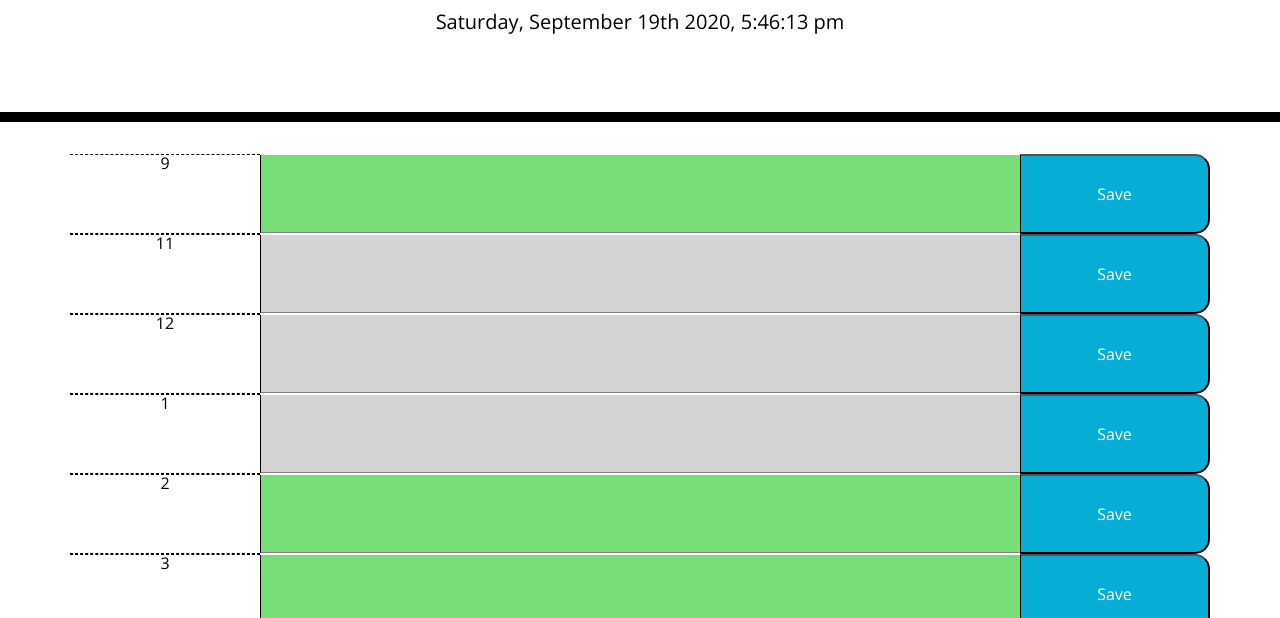
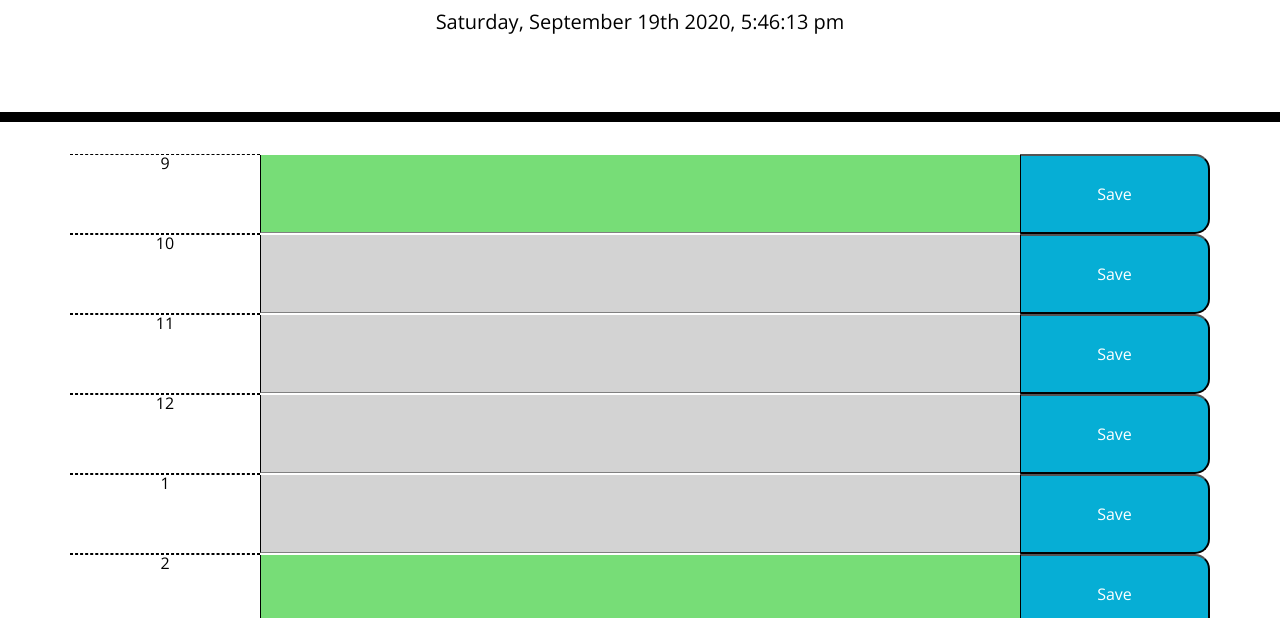
Before and after one commit to magnuss86/to-do-list, a plain HTML site: page index.html in a window 1280 px wide. Shown: the part 182-800 px from the top of the page. Drawn offline with nearby package versions, Linux system fonts and the light colour scheme.

Commit message:
removed hardcode html and added ids for save and text elements

```diff
--- a/script.js
+++ b/script.js
@@ -5,7 +5,7 @@
 var storage = window.localStorage
 var saveText = []
 var times = [
-    "9", "11", "12", "1", "2", "3", "4", "5",]
+    "9", "10", "11", "12", "1", "2", "3", "4", "5",]
 
 // for loop that will generate my rows and columns dynamically and create the conditions for the calendar blocks to change color
 
@@ -13,8 +13,8 @@ for (let i = 0; i < times.length; i++) {
 var currentDay = $("#currentDay")
 var div = $("<div class='row time-block'>");
 var timeDiv = $("<div class='col-md-2 hour'>");
-var textArea = $("<textarea class = 'col-md-8'>");
-var savBtn = $("<button class = 'col-md-2 saveBtn'>")
+var textArea = $("<textarea data-id = saveT class = 'col-md-8'>");
+var savBtn = $("<button data-id = saveT class = 'col-md-2 saveBtn'>")
 var myContainer = $(".container")
 // timeFix = i + 9
 // timeFix++
@@ -29,12 +29,17 @@ $("#currentDay").text(moment().format("dddd, MMMM Do YYYY, h:mm:ss a"));
 var currentTime = moment().format('H');
 
 // Adding elements to page
+savBtn.attr("data-saveT", i)
+textArea.attr("data-saveT", i)
 timeDiv.text(times[i])
 savBtn.text("Save")
 myContainer.append(div);
 div.append(timeDiv);
 div.append(textArea);
 div.append(savBtn);
+
+//adding addtional classes/ids
+
 
 //changing colors
 if (times[i] < currentTime) {
@@ -52,20 +57,10 @@ else if (times[i] === currentTime) {
 
 
 
+// Click listener and push value to local storage
 
+$(".saveBtn").on('click', function(event){
+// console.log(event);
+event.preventDefault()
 
-// $(".saveBtn").on('click', function(event){
-// //   $("textarea").siblings(value)
-//     event.preventDefault()
-//   var savePush = $(this).siblings(".textarea").val
-// //   if ($(this)) {
-// //       localStorage.setItem("saveText", savePush)
-// //   }
-// //  //get the id off of this
-
-// //  //use id to get .val of input area
-// //  //then save that value to localstorage, and then update the text
-
-// console.log($(this));
-
-// })
+})
```
Also changed, not shown: index.html (+0 -44 lines).
